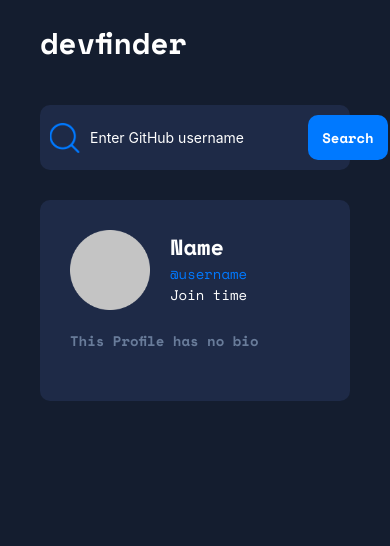
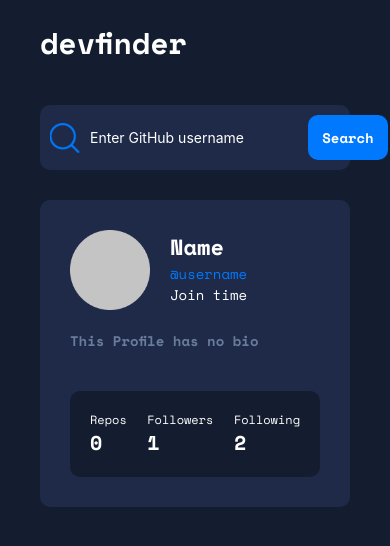
Before and after one commit to kmxtaylor/github-username-finder, a React Native app: screen / in a window 390 px wide. Shown: the top 546 px of the page. Built offline with nearby package versions, Linux system fonts and the light colour scheme.

Commit message:
add status box to card

```diff
--- a/screens/GitHubProfile/Card.js
+++ b/screens/GitHubProfile/Card.js
@@ -19,6 +19,22 @@ const Card = () => {
       </View>
       <View style={styles.bioView}>
         <MyTextBold style={{color: '#697c9a'}}>This Profile has no bio</MyTextBold>
+      </View>
+      <View
+        style={styles.status}
+      >
+        <View>
+          <MyText style={styles.statusLabel}>Repos</MyText>
+          <MyTextBold style={styles.statusNumber}>0</MyTextBold>
+        </View>
+        <View>
+          <MyText style={styles.statusLabel}>Followers</MyText>
+          <MyTextBold style={styles.statusNumber}>1</MyTextBold>
+        </View>
+        <View>
+          <MyText style={styles.statusLabel}>Following</MyText>
+          <MyTextBold style={styles.statusNumber}>2</MyTextBold>
+        </View>
       </View>
     </View>
   );
@@ -44,6 +60,22 @@ const styles = StyleSheet.create({
     marginVertical: 10,
     paddingVertical: 10,
   },
+  status: {
+    flexDirection: 'row',
+    justifyContent: 'space-between',
+    alignItems: 'center',
+    backgroundColor: '#141d2f',
+    borderRadius: 10,
+    padding: 20,
+    marginTop: 20,
+    // marginVertical: 20,
+  },
+  statusLabel: {
+    fontSize: 12,
+  },
+  statusNumber: {
+    fontSize: 20,
+  },
 });
 
 export default Card;
```
